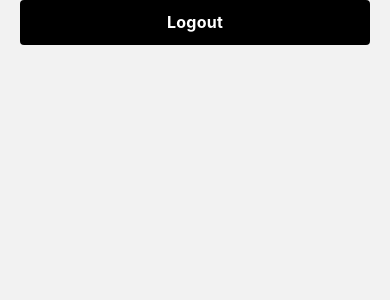
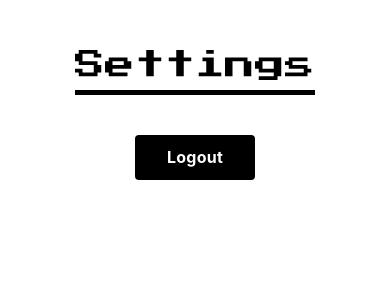
Before and after one commit to Desire323/Frontend-app-react-native, a React Native app: screen /Settings in a window 390 px wide. Shown: the top 300 px of the page. Built offline with nearby package versions, Linux system fonts and the light colour scheme.

Commit message:
Add heading and styles in Settings screen

```diff
--- a/components/Settings.js
+++ b/components/Settings.js
@@ -1,4 +1,4 @@
-import {View} from 'react-native';
+import {StyleSheet, Text, View, ScrollView} from 'react-native';
 import AsyncStorage from '@react-native-async-storage/async-storage';
 import Button from './Button';
 import { useNavigation } from '@react-navigation/native';
@@ -9,17 +9,40 @@ function Settings() {
 
     const handleLogout = async () => {
         await AsyncStorage.removeItem('token');
-        await AsyncStorage.removeItem('firstname');
+        await AsyncStorage.setItem('World');
         await AsyncStorage.removeItem('lastname');
         await AsyncStorage.removeItem('email');
         navigation.navigate('Welcome');
     };
 
     return (
-        <View>
-            <Button title="Logout" onPress={handleLogout}/>
+        <View style={styles.container}>
+            <Text style={styles.heading}>Settings</Text>
+            <ScrollView >
+
+                <Button title="Logout" onPress={handleLogout}/>
+
+            </ScrollView>
         </View>
     )
 }
 
 export default Settings;
+
+const styles = StyleSheet.create({
+    container: {
+        flex: 1,
+        backgroundColor: '#fff',
+        alignItems: 'center',
+        // justifyContent: 'space-around',
+    },
+    heading: {
+        fontFamily: 'press-start',
+        fontSize: 30,
+        lineHeight: 50,
+        textAlign: 'center',
+        marginVertical: 40,
+        borderBottomColor: 'black',
+        borderBottomWidth: 5,
+    },
+});
```
